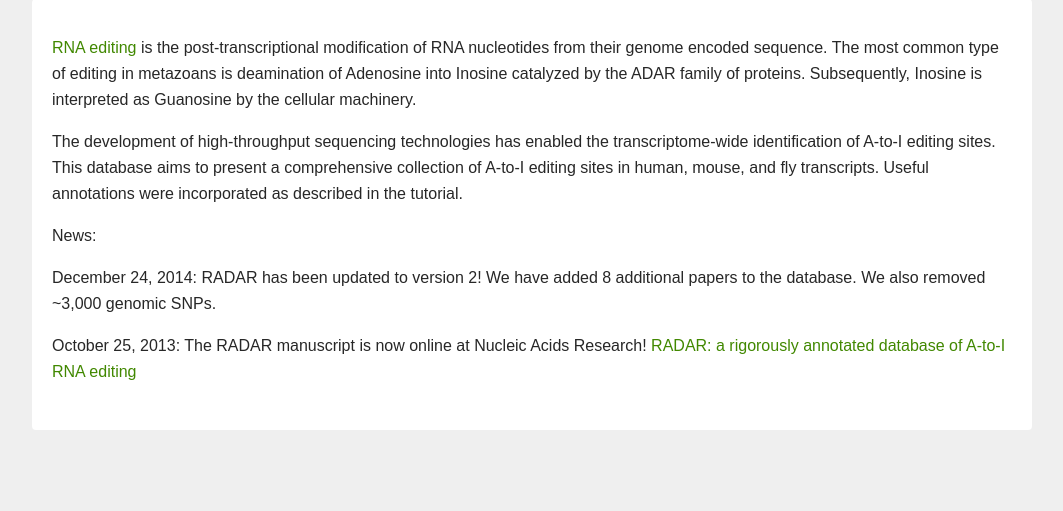
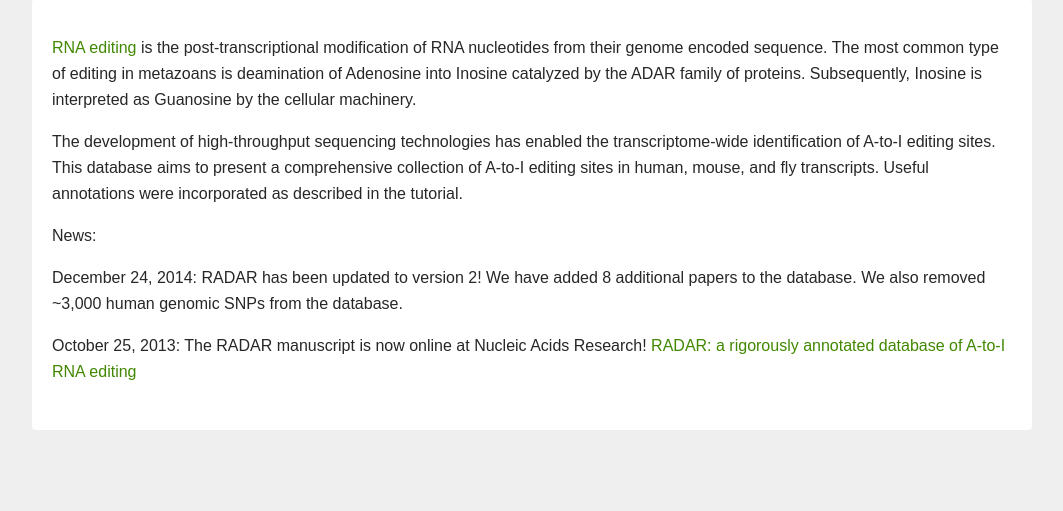
Before and after one commit to triciatricia/editome, a Django app: page / in a window 1280 px wide. Shown: the part 162-673 px from the top of the page, without its empty margins (108-1171 px from the left). Run offline with Django 3.2, Linux system fonts and the light colour scheme.

Commit message:
changed about page

```diff
--- a/templates/about.html
+++ b/templates/about.html
@@ -6,6 +6,6 @@
 <p><a href="http://en.wikipedia.org/wiki/RNA_editing">RNA editing</a> is the post-transcriptional modification of RNA nucleotides from their genome encoded sequence. The most common type of editing in metazoans is deamination of Adenosine into Inosine catalyzed by the ADAR family of proteins. Subsequently, Inosine is interpreted as Guanosine by the cellular machinery.</p>
 <p>The development of high-throughput sequencing technologies has enabled the transcriptome-wide identification of A-to-I editing sites. This database aims to present a comprehensive collection of A-to-I editing sites in human, mouse, and fly transcripts. Useful annotations were incorporated as described in the tutorial.</p>
 <p> News:</p>
-<p> December 24, 2014: RADAR has been updated to version 2! We have added 8 additional papers to the database. We also removed ~3,000 genomic SNPs.</p>
+<p> December 24, 2014: RADAR has been updated to version 2! We have added 8 additional papers to the database. We also removed ~3,000 human genomic SNPs from the database.</p>
 <p> October 25, 2013: The RADAR manuscript is now online at Nucleic Acids Research! <a href="http://nar.oxfordjournals.org/content/42/D1/D109" target="blank">RADAR: a rigorously annotated database of A-to-I RNA editing</a></p>
 {% endblock %}
```
